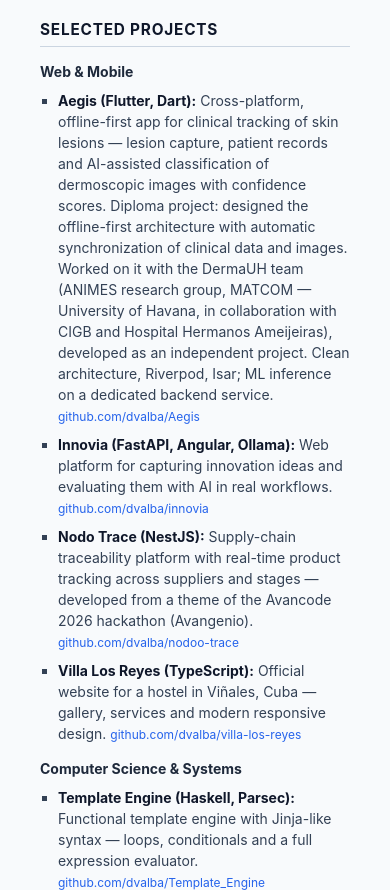
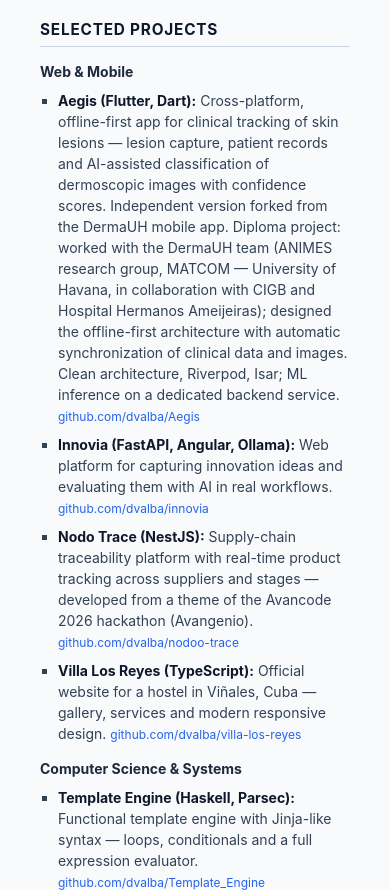
Before and after one commit to dvalba/resume, a plain HTML site: page index.html in a window 390 px wide. Shown: the part 1538-2428 px from the top of the page. Drawn offline with Linux system fonts and the light colour scheme.

Commit message:
Aegis: independent version forked from the DermaUH mobile app; thesis work with the DermaUH team

```diff
--- a/index.html
+++ b/index.html
@@ -348,11 +348,11 @@
             <li>
                 <strong>Aegis (Flutter, Dart):</strong> Cross-platform, offline-first app for clinical tracking of
                 skin lesions — lesion capture, patient records and AI-assisted classification of dermoscopic
-                images with confidence scores. Diploma project: designed the offline-first architecture with
-                automatic synchronization of clinical data and images. Worked on it with the DermaUH team
-                (ANIMES research group, MATCOM — University of Havana, in collaboration with CIGB and Hospital
-                Hermanos Ameijeiras), developed as an independent project. Clean architecture, Riverpod, Isar;
-                ML inference on a dedicated backend service.
+                images with confidence scores. Independent version forked from the DermaUH mobile app. Diploma
+                project: worked with the DermaUH team (ANIMES research group, MATCOM — University of Havana, in
+                collaboration with CIGB and Hospital Hermanos Ameijeiras); designed the offline-first
+                architecture with automatic synchronization of clinical data and images. Clean architecture,
+                Riverpod, Isar; ML inference on a dedicated backend service.
                 <a href="https://github.com/dvalba/Aegis" target="_blank">github.com/dvalba/Aegis</a>
             </li>
             <li>
```
Also changed, not shown: es/index.html (+5 -5 lines).
